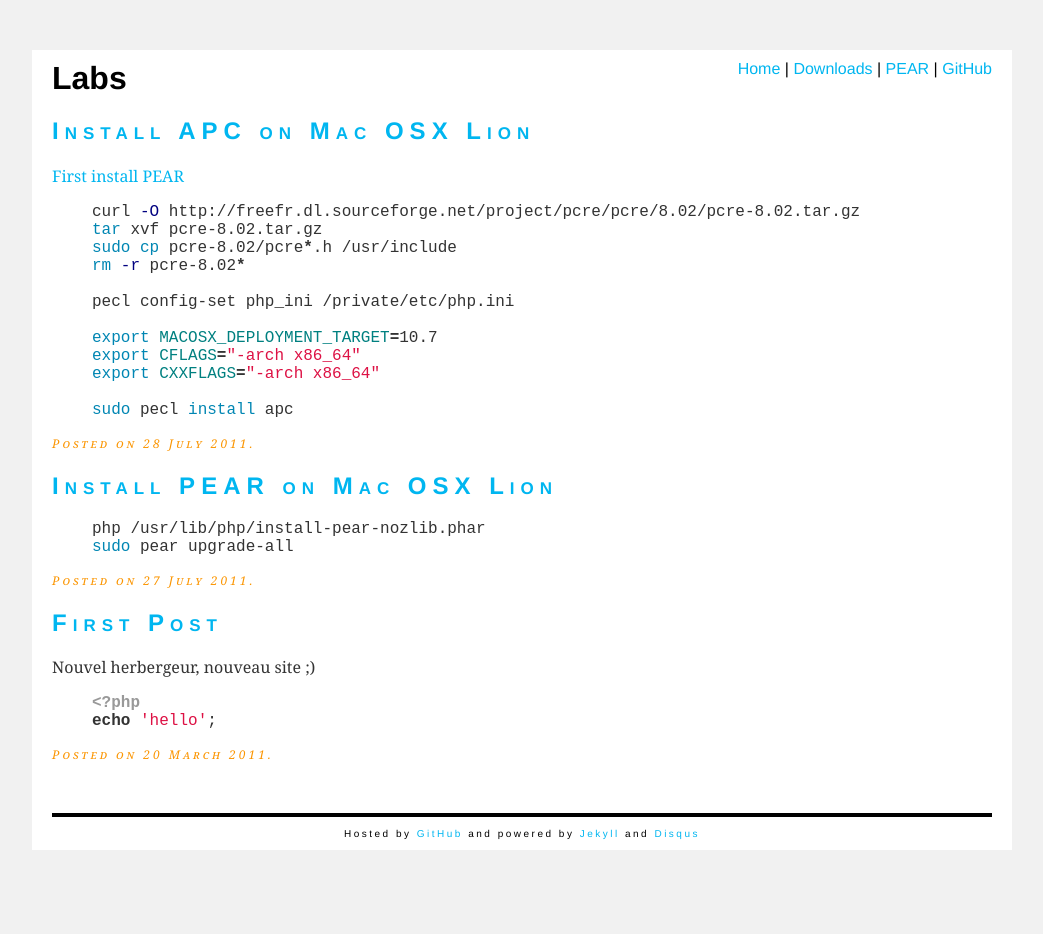
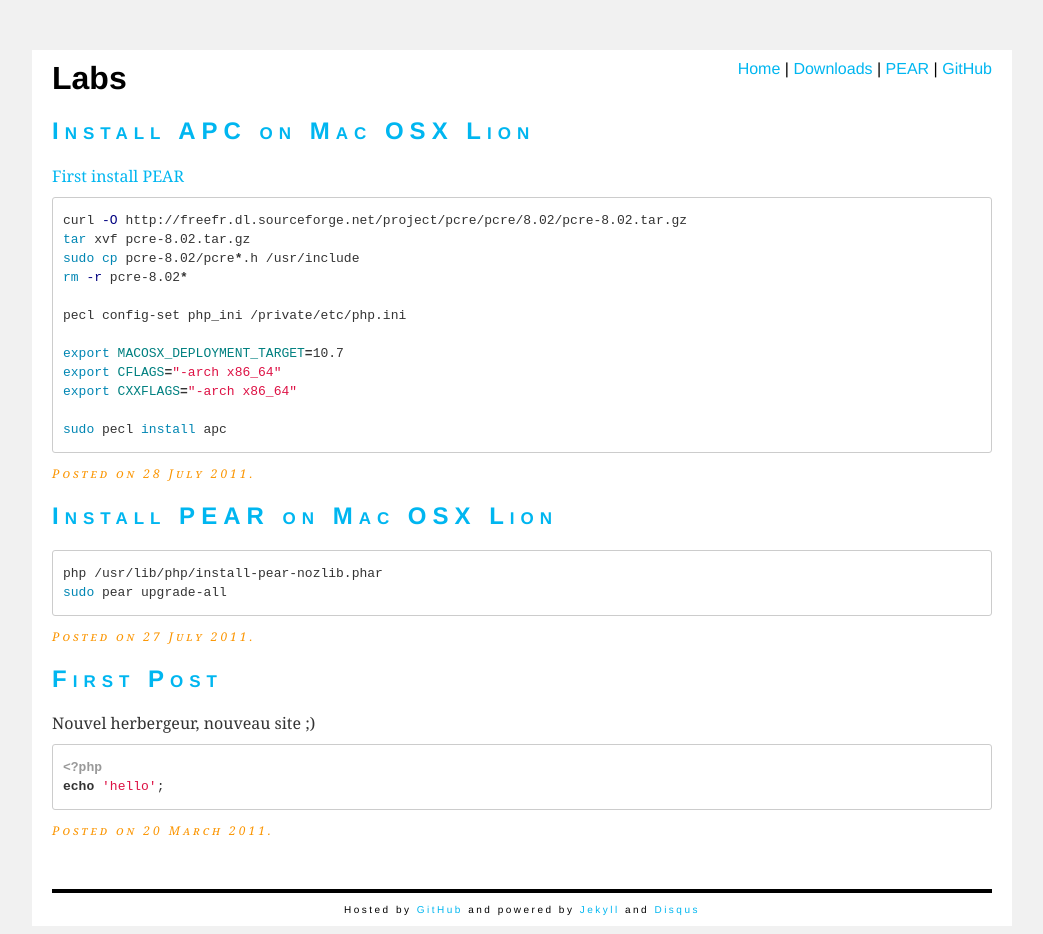
Before and after one commit to stealth35/stealth35.github.com, a Jekyll site: the page built from index.html, in a window 1280 px wide. Shown: the whole page, without its empty margins (118-1161 px from the left). Built offline with Jekyll 4.4.1, drawn with Linux system fonts in a browser that asks for light colours; nearby versions of some CDN libraries; before the commit the page ends 900 px from its top, so only the background shows below that.

Commit message:
Change highlight style

```diff
--- a/stylesheets/master.css
+++ b/stylesheets/master.css
@@ -49,6 +49,16 @@ article h2{
 #list li{
 	padding:8px;
 }
+.highlight {
+    background-color: #F8F8F8;
+	border: 1px solid #CCCCCC;
+	border-radius: 3px 3px 3px 3px;
+	font-size: 13px;
+	line-height: 19px;
+	overflow: auto;
+	padding: 0 10px;
+	margin:10px 0;
+}
 
 header {
 	padding:10px 0 0;
```
